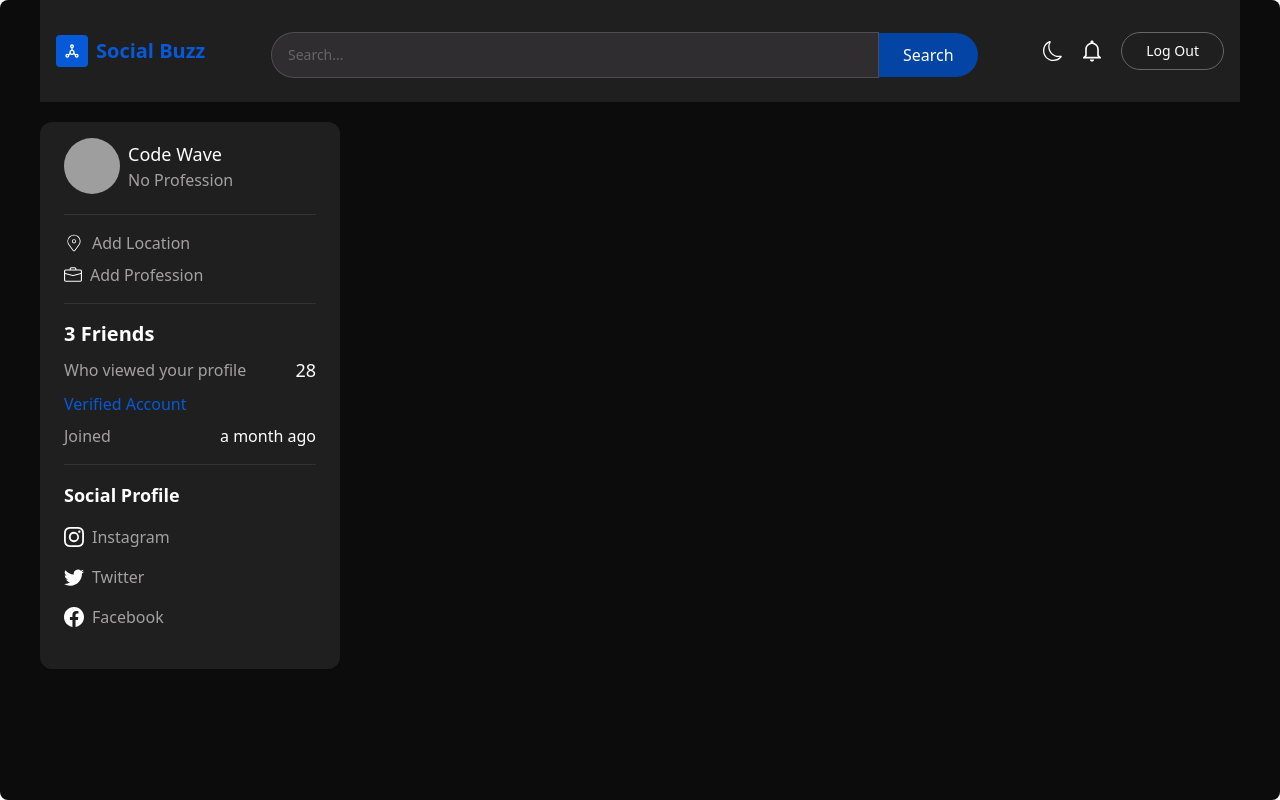
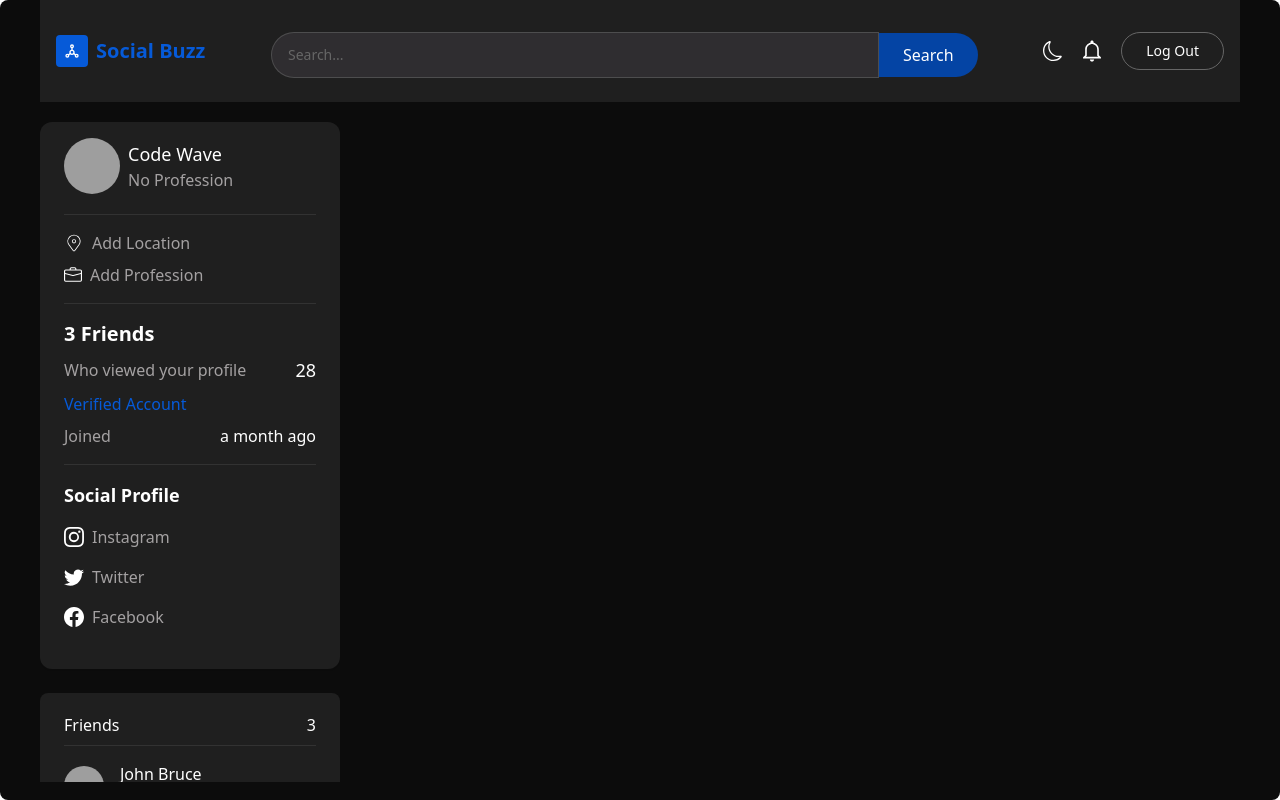
Before and after one commit to HamzaNaeem-404/socialmedia-mern, a React (Create React App) app: page / in a window 1280 px wide. Built offline with nearby package versions, Linux system fonts and the light colour scheme; grey boxes are pictures that could not be loaded; some icons are missing.

Commit message:
<FriendsCard/>

```diff
--- /dev/null
+++ b/src/components/FriendsCard.jsx
@@ -0,0 +1,42 @@
+import React from 'react'
+import { Link } from 'react-router-dom'
+import { NoProfile } from '../assets'
+
+const FriendsCard = ({friends}) => {
+  return (
+    <div>
+      <div className='w-full bg-primary shadow-sm rounded-lg px-6 py-5'>
+        <div className='flex items-center justify-between text-ascent-1 pb-2 border-b
+            border-[#66666645]'>
+             <span>Friends</span>
+             <span>{friends?.length}</span>
+        </div>
+
+        <div className='w-full flex flex-col gap-4 pt-4'>
+            {
+                friends?.map((friend)=>(
+                    <Link to={"/profile/"+friend?._id} key={friend?._id}
+                    className='w-full flex gap-4 items-center cursor-pointer'>
+
+                <img src={friend?.profileUrl ?? NoProfile} alt={friend?.firstName}
+                className='w-10 h-10 object-cover rounded-full'/>
+
+                <div className='flex-1'>
+                    <p className='text-base font-medium text-ascent-1'>
+                       {friend?.firstName} {friend?.lastName}
+                    </p>
+                    <span className='text-sm text-ascent-2'>
+                        {friend?.profession ?? "No Profession"}
+                    </span>
+                    </div>
+
+                    </Link>
+                ))
+            }
+        </div>
+        </div>
+    </div>
+  )
+}
+
+export default FriendsCard
--- a/src/components/index.js
+++ b/src/components/index.js
@@ -1,7 +1,8 @@
 import CustomButton from "./CustomButton";
+import FriendsCard from "./FriendsCard";
 import Loading from "./Loading";
 import ProfileCard from "./ProfileCard";
 import TextInput from "./TextInput";
 import TopBar from "./TopBar";
 
-export {TextInput, Loading, CustomButton, TopBar, ProfileCard};
+export {TextInput, Loading, CustomButton, TopBar, ProfileCard, FriendsCard};
--- a/src/pages/Home.jsx
+++ b/src/pages/Home.jsx
@@ -2,6 +2,7 @@ import React from 'react'
 import { useSelector } from 'react-redux'
 import TopBar from '../components/TopBar'
 import ProfileCard from '../components/ProfileCard'
+import FriendsCard from '../components/FriendsCard'
 
 const Home = () => {
   const {user}=useSelector(state=>state.user)
@@ -14,6 +15,7 @@ const Home = () => {
         {/* {LEFT} */}
         <div className='hidden w-1/3 lg:w-1/4 h-full md:flex flex-col gap-6 overflow-y-auto'>
           <ProfileCard user = {user} />
+          <FriendsCard friends={user?.friends}/>
         </div>
         {/* {CENTER} */}
         {/* {RIGHT} */}
```
